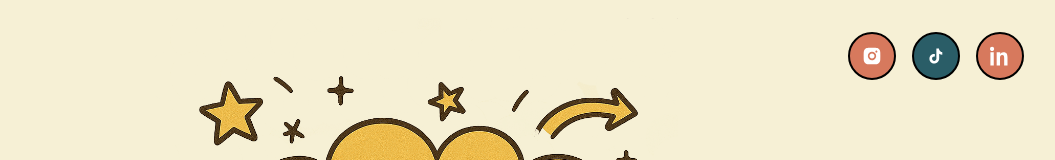
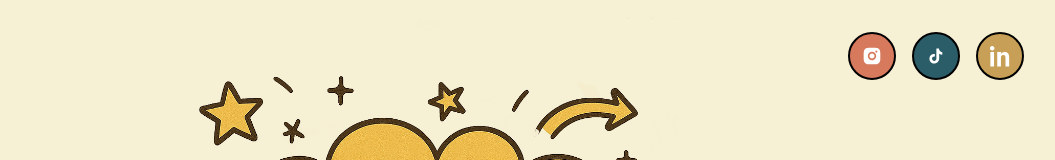
Before and after one commit to jeanericgagnon/social-study-site, an Astro site in the folder social-study-site/: page / in a window 1280 px wide. Shown: the top 160 px of the page, without its empty margins (224-1279 px from the left). Built offline with nearby package versions, Linux system fonts and the light colour scheme; Astro itself is replaced by a stand-in of ours.

Commit message:
Style + center LinkedIn icon

```diff
--- a/social-study-site/src/components/LandingNavbar.astro
+++ b/social-study-site/src/components/LandingNavbar.astro
@@ -44,10 +44,16 @@ const globeSrc = 'globe-1.png';
         target="_blank"
         rel="noopener noreferrer"
         aria-label="LinkedIn"
-        class="w-10 h-10 sm:w-12 sm:h-12 flex items-center justify-center bg-[#d7795d] rounded-full border-2 border-black hover:bg-[#c25d41] transition-colors duration-300"
+        class="w-10 h-10 sm:w-12 sm:h-12 flex items-center justify-center bg-[var(--gold)] rounded-full border-2 border-black hover:opacity-90 transition-colors duration-300"
       >
-        <svg width="20" height="20" viewBox="0 0 24 24" fill="none" xmlns="http://www.w3.org/2000/svg">
-          <path fill-rule="evenodd" clip-rule="evenodd" d="M4.98 3.5C4.98 4.88 3.87 6 2.49 6C1.12 6 0 4.88 0 3.5C0 2.12 1.12 1 2.49 1C3.87 1 4.98 2.12 4.98 3.5ZM0.5 23.5H4.5V7.5H0.5V23.5ZM8.5 7.5H12.3V9.7H12.35C12.88 8.7 14.17 7.6 16.1 7.6C20.2 7.6 21 10.3 21 13.8V23.5H17V14.9C17 12.9 17 10.8 14.7 10.8C12.3 10.8 12 12.7 12 14.8V23.5H8V7.5H8.5Z" fill="white"/>
+        <svg width="22" height="22" viewBox="0 0 24 24" fill="none" xmlns="http://www.w3.org/2000/svg" aria-hidden="true">
+          <path
+            fill-rule="evenodd"
+            clip-rule="evenodd"
+            d="M4.983 3.5C4.983 4.88 3.87 6 2.49 6C1.12 6 0 4.88 0 3.5C0 2.12 1.12 1 2.49 1C3.87 1 4.983 2.12 4.983 3.5ZM0.5 23.5H4.5V7.5H0.5V23.5ZM8.5 7.5H12.3V9.7H12.35C12.88 8.7 14.17 7.6 16.1 7.6C20.2 7.6 21 10.3 21 13.8V23.5H17V14.9C17 12.9 17 10.8 14.7 10.8C12.3 10.8 12 12.7 12 14.8V23.5H8V7.5H8.5Z"
+            fill="white"
+            transform="translate(1,0)"
+          />
         </svg>
       </a>
     </div>
```
